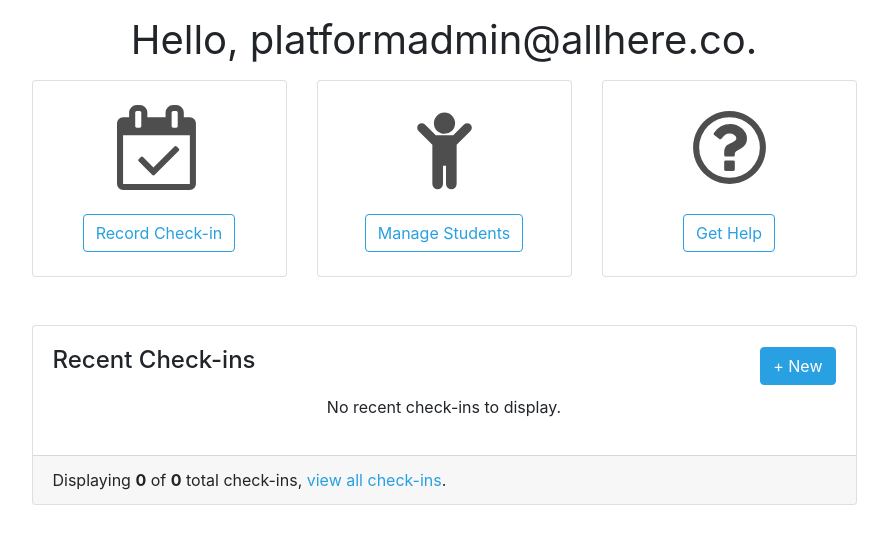
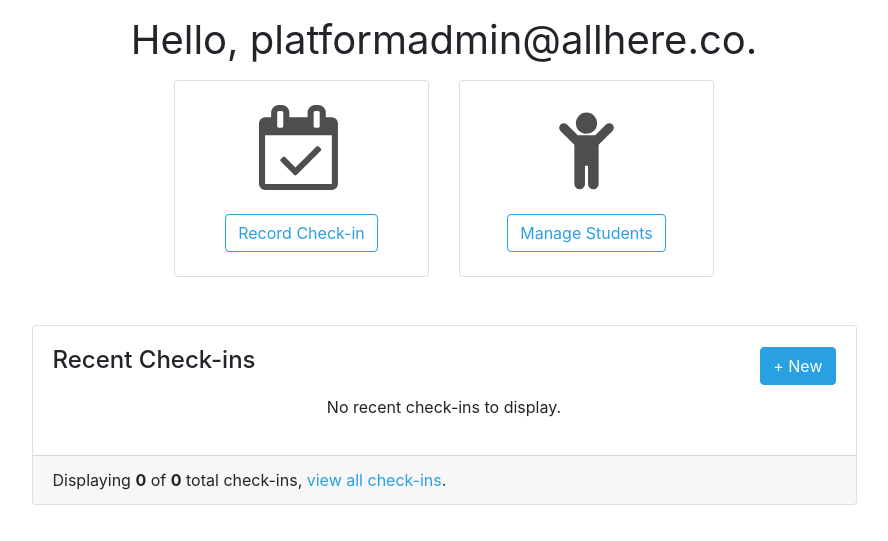
Before and after one commit to ninjadevtrack/allhereus, a Django app: page / in a window 1280 px wide. Shown: the part 76-617 px from the top of the page, without its empty margins (196-1084 px from the left). Run offline with Django 3.2, Linux system fonts and the light colour scheme; a user stored in the database is signed in; data comes from the database, SQL or seed files in the repository; data that the repository does not hold is empty; some libraries are stand-ins or nearby versions.

Commit message:
remove help button from home page

```diff
--- a/backend/core/templates/core/home.html
+++ b/backend/core/templates/core/home.html
@@ -53,18 +53,7 @@
         </div>
       </div>
     </div>
-
-    <div class="col-md-4 col-lg-3">
-      <div class="card text-center pb-4 mb-4">
-        <div class="card-block d-flex flex-column align-items-center justify-content-center">
-          <svg class="m-4 dark-gray-fill" width="85" height="85" viewBox="0 0 1792 1792" xmlns="http://www.w3.org/2000/svg"><path d="M1008 1200v160q0 14-9 23t-23 9h-160q-14 0-23-9t-9-23v-160q0-14 9-23t23-9h160q14 0 23 9t9 23zm256-496q0 50-15 90t-45.5 69-52 44-59.5 36q-32 18-46.5 28t-26 24-11.5 29v32q0 14-9 23t-23 9h-160q-14 0-23-9t-9-23v-68q0-35 10.5-64.5t24-47.5 39-35.5 41-25.5 44.5-21q53-25 75-43t22-49q0-42-43.5-71.5t-95.5-29.5q-56 0-95 27-29 20-80 83-9 12-25 12-11 0-19-6l-108-82q-10-7-12-20t5-23q122-192 349-192 129 0 238.5 89.5t109.5 214.5zm-368-448q-130 0-248.5 51t-204 136.5-136.5 204-51 248.5 51 248.5 136.5 204 204 136.5 248.5 51 248.5-51 204-136.5 136.5-204 51-248.5-51-248.5-136.5-204-204-136.5-248.5-51zm768 640q0 209-103 385.5t-279.5 279.5-385.5 103-385.5-103-279.5-279.5-103-385.5 103-385.5 279.5-279.5 385.5-103 385.5 103 279.5 279.5 103 385.5z"/></svg>
-          <a href="{% url 'support' %}" class="btn btn-outline-primary">Get Help</a>
-        </div>
-      </div>
-    </div>
-
   </div>
-
 
   {% if request.user.role == 'T' %}
   <div class="row">
```
